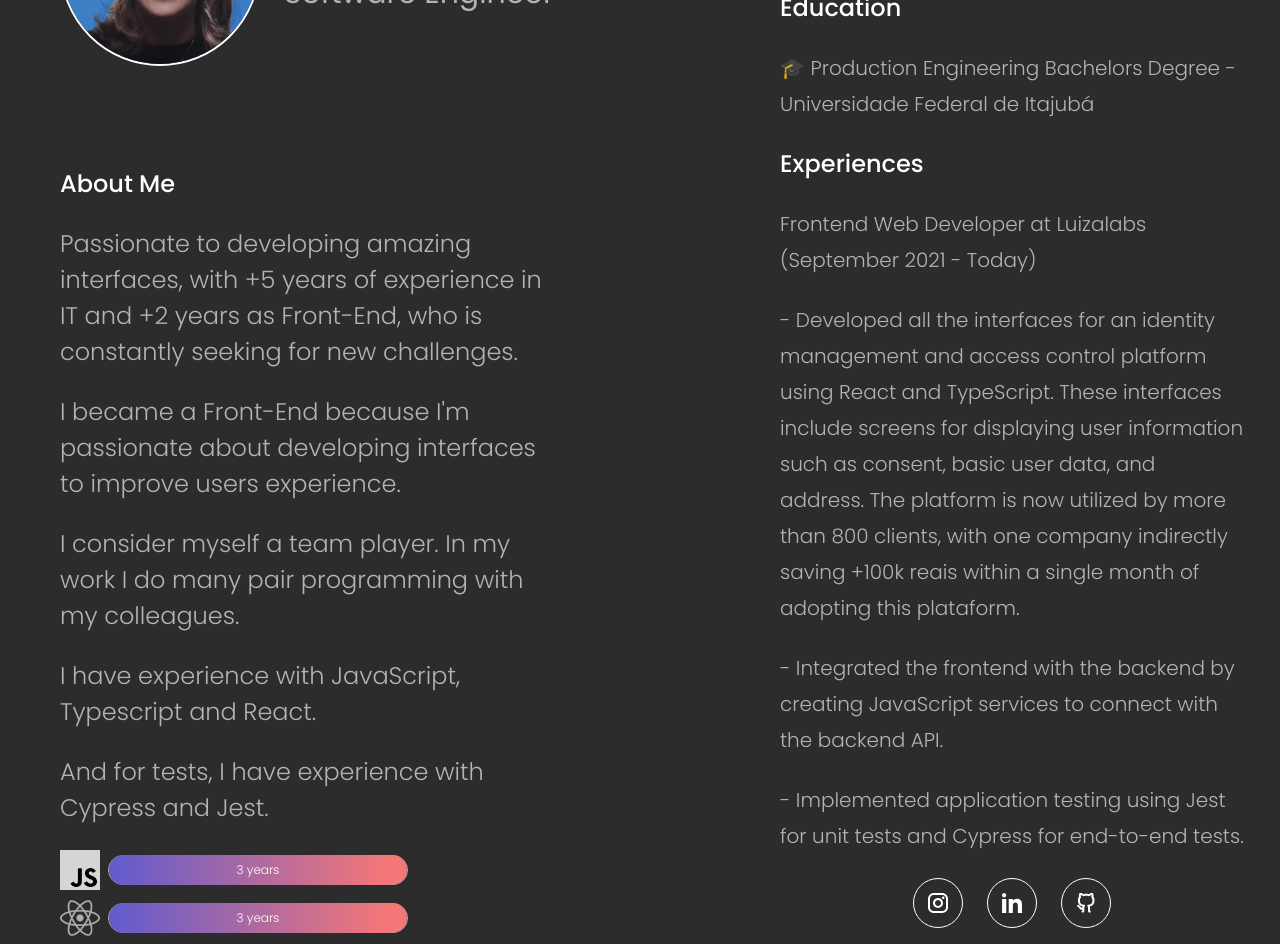
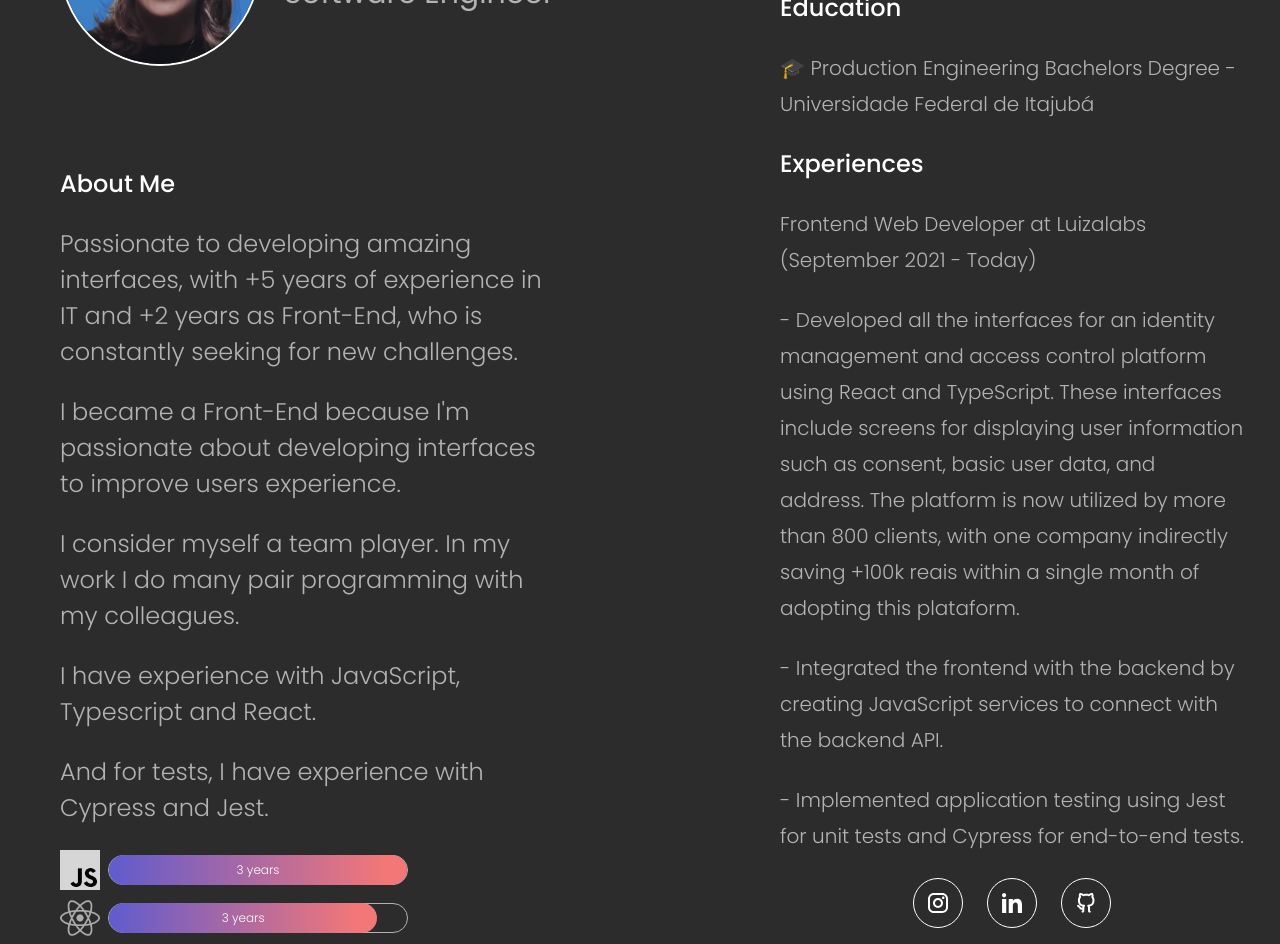
Before and after one commit to rafaelabonacim/portfolio-rafa, a Next.js app: page / in a window 1280 px wide. Shown: the part 260-1204 px from the top of the page. Built offline with nearby package versions, Linux system fonts and the light colour scheme.

Commit message:
fixup! refactor: refactor year

```diff
--- a/src/app/components/experience/experience.scss
+++ b/src/app/components/experience/experience.scss
@@ -61,7 +61,7 @@
 					}
 
 					&.measure-2 {
-						width: 100%;
+						width: 90%;
 					}
 					&.measure-3 {
 						width: 100%;
--- a/src/app/components/experience/experience.tsx
+++ b/src/app/components/experience/experience.tsx
@@ -33,7 +33,7 @@ export function Experience() {
 						priority
 					/>
 					<div className="experience-unit">
-						<div className="experience-measure measure-2">
+						<div className="experience-measure measure-1">
 							<span>3 years</span>
 						</div>
 					</div>
```
